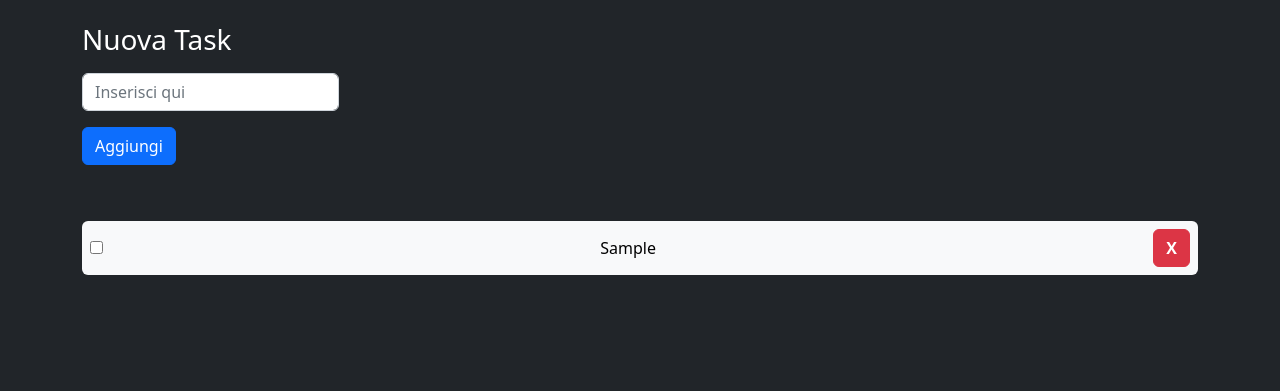
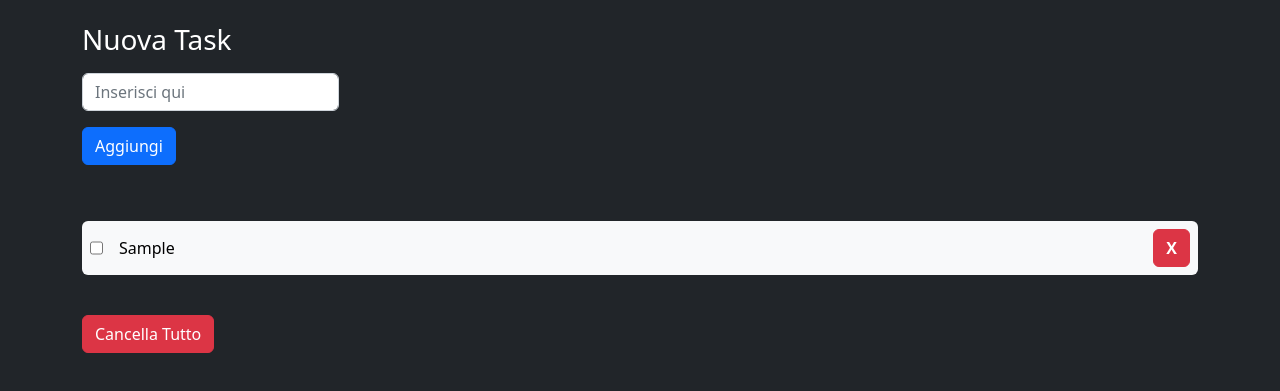
Before and after one commit to Pelliccia96/vue-todolist, a plain HTML site: page index.html in a window 1280 px wide. Both pictures are taken after typing "Sample" into the empty fields and a click on the button "Aggiungi". Shown: the part 121-512 px from the top of the page. Drawn offline with nearby package versions, Linux system fonts and the light colour scheme.

Commit message:
Adds Bonus

```diff
--- a/index.html
+++ b/index.html
@@ -23,13 +23,20 @@
             </form>
             <div v-for="(task, i) in taskList" class="my-4 text-black">
                 <div class="d-flex justify-content-between align-items-center bg-light p-2 rounded">
-                    <input type="checkbox" role="switch" v-model="task.done">
-                    <div @click="task.done=!task.done">
-                        <div v-if="task.done===true" class="text-decoration-line-through">{{task.text}}</div>
-                        <div v-else>{{task.text}}</div>
+                    <div>
+                        <div @click="task.done=!task.done" class="d-flex">
+                            <input type="checkbox" role="switch" v-model="task.done" class="me-3">
+                            <div v-if="task.done===true" class="text-decoration-line-through">{{task.text}}</div>
+                            <div v-else>{{task.text}}</div>
+                        </div>
                     </div>
-                    <button class="btn btn-danger" @click="deleteTask(i)"><strong>X</strong></button>
+                    <div>
+                        <button class="btn btn-danger" @click="deleteTask(i)"><strong>X</strong></button>
+                    </div>
                 </div>
+            </div>
+            <div>
+                <button class="btn btn-danger mt-3" @click="clearAll">Cancella Tutto</button>
             </div>
         </div>
     </div>
--- a/js/main.js
+++ b/js/main.js
@@ -22,5 +22,8 @@ createApp({
         deleteTask(index) {
             this.taskList.splice(index, 1);
         },
+        clearAll() {
+            this.taskList = [];
+        },
     },
 }).mount("#app");
```
